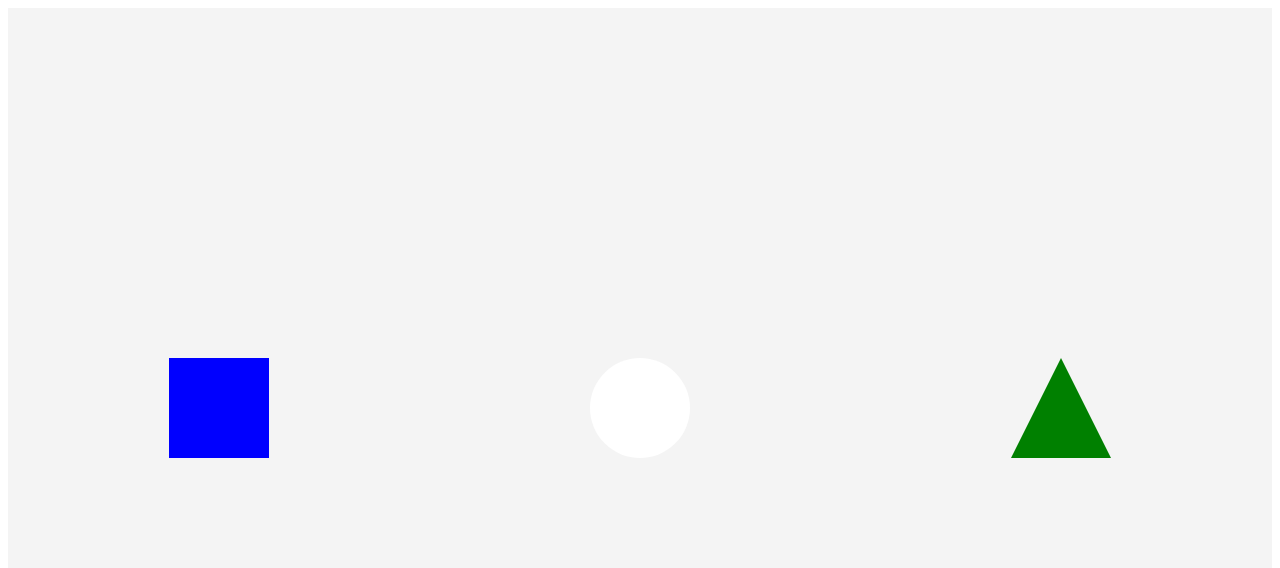
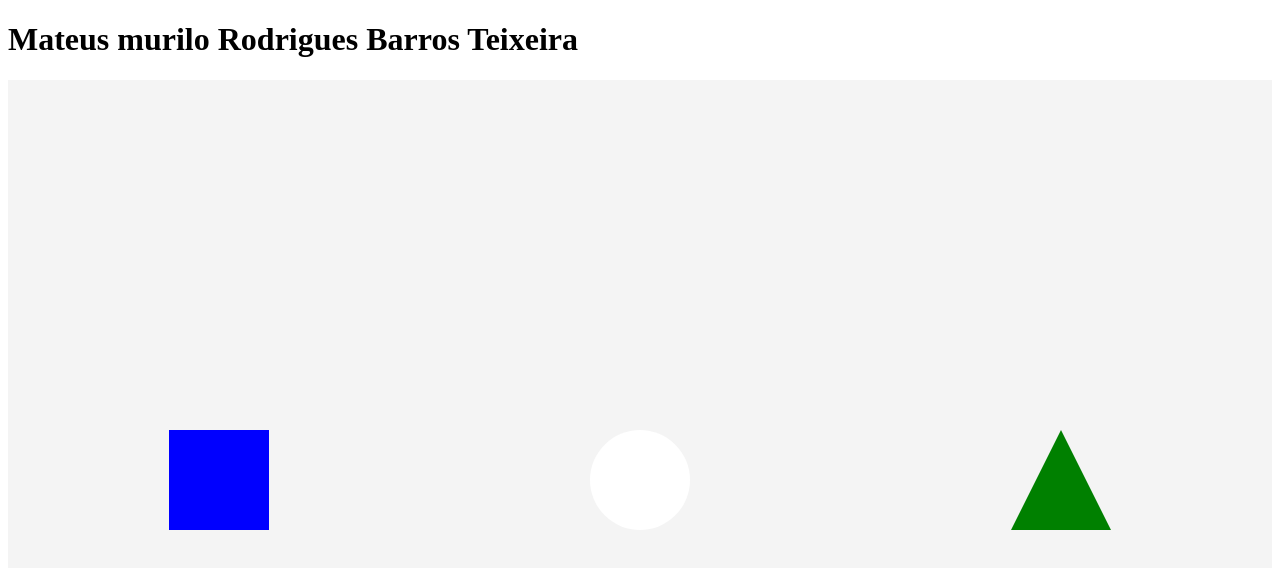
Before and after one commit to GardenZwerge/PrimeiraAulaBackEnd, a plain HTML site: page <!DOCTYPE html>.html in a window 1280 px wide. Drawn offline with Linux system fonts and the light colour scheme.

Commit message:
Update <!DOCTYPE html>.html

```diff
--- a/<!DOCTYPE html>.html
+++ b/<!DOCTYPE html>.html
@@ -4,6 +4,7 @@
 <meta charset="UTF-8">
 <meta name="viewport" content="width=device-width, initial-scale=1.0">
 <title>Formas Geométricas</title>
+  <h1>Mateus murilo Rodrigues Barros Teixeira</h1>
 <style>
 .container {
 display: flex;
```
